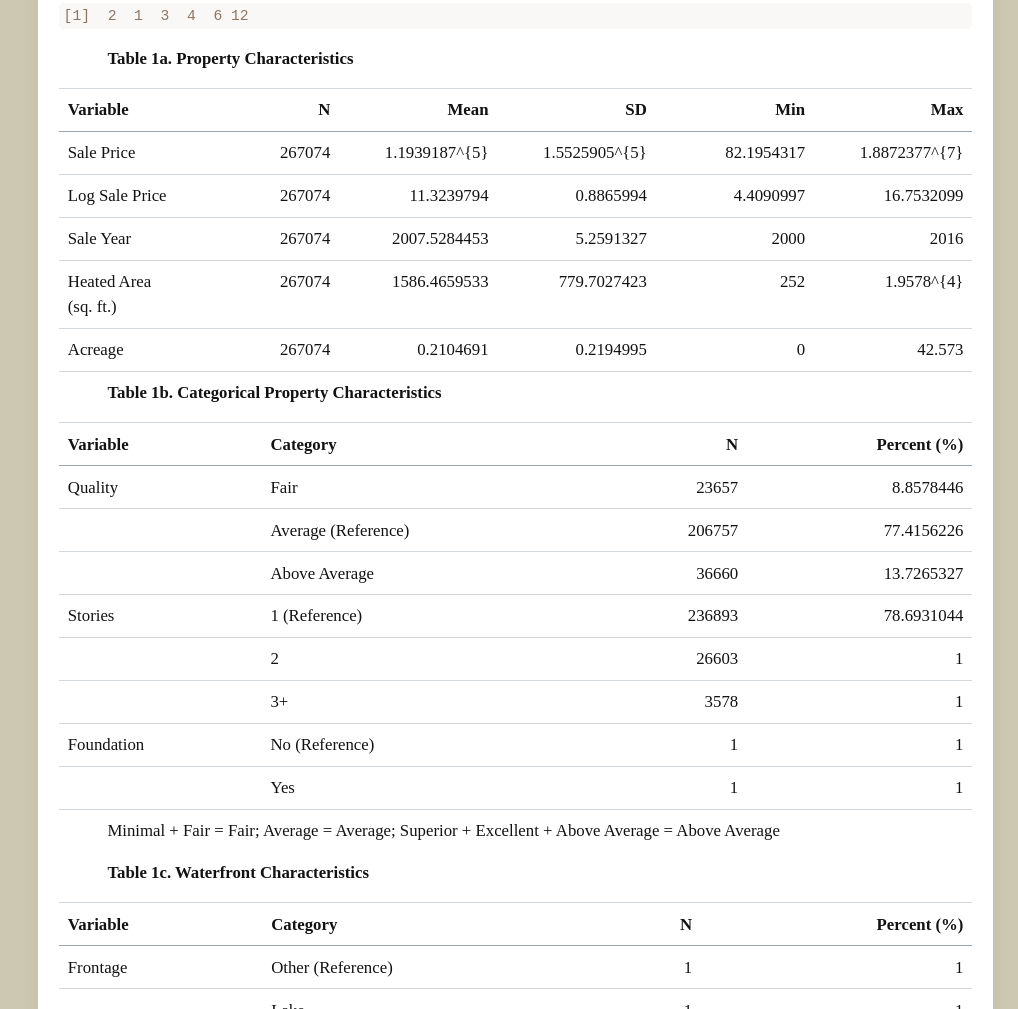
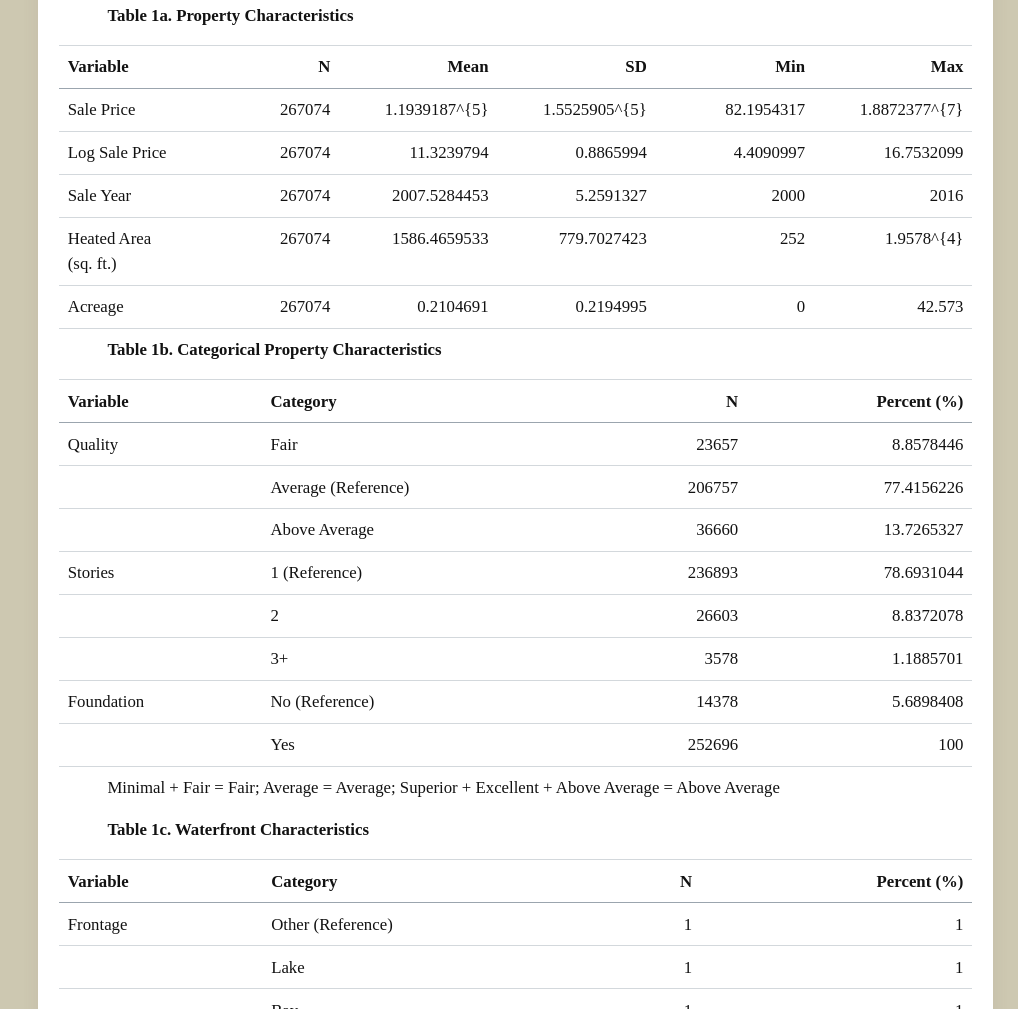
Before and after one commit to lucas-m-a/IDC6940-bayesian-housing-prices, a plain HTML site: page index.html in a window 1280 px wide. Shown: the part 5466-6475 px from the top of the page, without its empty margins (262-1280 px from the left). Drawn offline with nearby package versions, Linux system fonts and the light colour scheme.

Commit message:
Built site for gh-pages

```diff
--- a/index.html
+++ b/index.html
@@ -336,11 +336,8 @@ Rather than assuming that every property will follow an identical independent re
 <summary>Code</summary>
 <div class="sourceCode cell-code" id="cb1"><pre class="sourceCode r code-with-copy"><code class="sourceCode r"><span id="cb1-1"><a href="#cb1-1" aria-hidden="true" tabindex="-1"></a>pdsub <span class="ot">&lt;-</span> pinellasdata <span class="sc">%&gt;%</span> <span class="fu">select</span>(adj_price, sale_year, heated_area, acreage, quality, stories, foundation, frontage, seawall)</span>
 <span id="cb1-2"><a href="#cb1-2" aria-hidden="true" tabindex="-1"></a></span>
-<span id="cb1-3"><a href="#cb1-3" aria-hidden="true" tabindex="-1"></a><span class="fu">unique</span>(pdsub<span class="sc">$</span>stories)</span></code><button title="Copy to Clipboard" class="code-copy-button"><i class="bi"></i></button></pre></div>
+<span id="cb1-3"><a href="#cb1-3" aria-hidden="true" tabindex="-1"></a>pdsub<span class="sc">$</span>cont_foot <span class="ot">&lt;-</span> <span class="fu">as.integer</span>(pdsub<span class="sc">$</span>foundation <span class="sc">==</span> <span class="st">"Continuous Footing"</span>)</span></code><button title="Copy to Clipboard" class="code-copy-button"><i class="bi"></i></button></pre></div>
 </details>
-<div class="cell-output cell-output-stdout">
-<pre><code>[1]  2  1  3  4  6 12</code></pre>
-</div>
 </div>
 <p><strong>Table 1a. Property Characteristics</strong></p>
 <table class="table">
@@ -444,25 +441,25 @@ Rather than assuming that every property will follow an identical independent re
 <td></td>
 <td>2</td>
 <td style="text-align: right;">26603</td>
-<td style="text-align: right;">1</td>
+<td style="text-align: right;">8.8372078</td>
 </tr>
 <tr class="even">
 <td></td>
 <td>3+</td>
 <td style="text-align: right;">3578</td>
-<td style="text-align: right;">1</td>
+<td style="text-align: right;">1.1885701</td>
 </tr>
 <tr class="odd">
 <td>Foundation</td>
 <td>No (Reference)</td>
-<td style="text-align: right;">1</td>
-<td style="text-align: right;">1</td>
+<td style="text-align: right;">14378</td>
+<td style="text-align: right;">5.6898408</td>
 </tr>
 <tr class="even">
 <td></td>
 <td>Yes</td>
-<td style="text-align: right;">1</td>
-<td style="text-align: right;">1</td>
+<td style="text-align: right;">252696</td>
+<td style="text-align: right;">100</td>
 </tr>
 </tbody>
 </table>
--- a/sitemap.xml
+++ b/sitemap.xml
@@ -2,6 +2,6 @@
 <urlset xmlns="http://www.sitemaps.org/schemas/sitemap/0.9">
   <url>
     <loc>https://lucas-m-a.github.io/IDC6940-bayesian-housing-prices/index.html</loc>
-    <lastmod>2026-10-27T02:45:10.883Z</lastmod>
+    <lastmod>2026-10-27T02:52:02.910Z</lastmod>
   </url>
 </urlset>
```
Also changed, not shown: search.json (+1 -1 lines), 1 other file.
